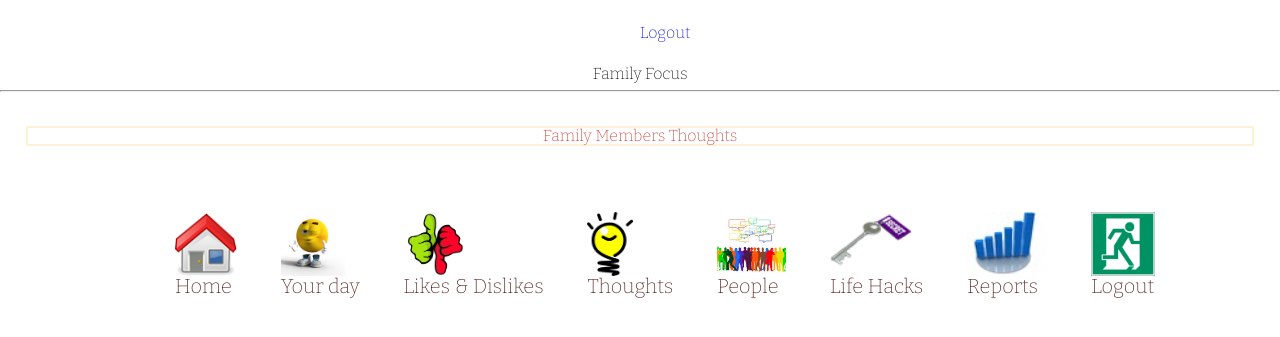
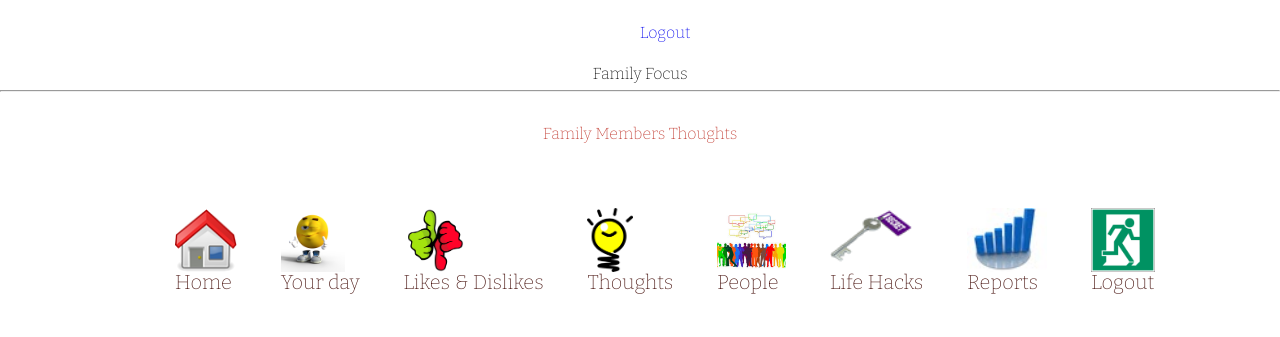
Before and after one commit to mrrichardasmith/family_vote, a Flask app: page /thoughts_report in a window 1280 px wide. Shown: the top 337 px of the page. Run offline with Flask 2, Linux system fonts and the light colour scheme; the visitor is signed in with stand-in values (Sample User, id 1); data comes from the database, SQL or seed files in the repository; data that the repository does not hold is empty.

Commit message:
updating Heroku

```diff
--- a/templates/thoughtsreport.html
+++ b/templates/thoughtsreport.html
@@ -7,7 +7,7 @@
 <div class="page">
 
 	<div class="page_container">
-		<h1 class="mainTextColor border">Family Members Thoughts</h1>
+		<h1 class="mainTextColor">Family Members Thoughts</h1>
 		<table>
 			{% for thought in thoughts %}
 			<tr>
```
